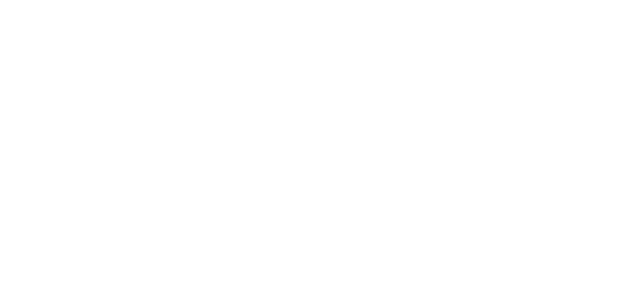
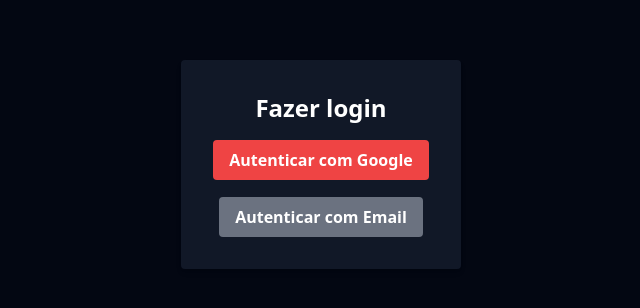
Before and after one commit to yasminlopes/reservas-restaurante, an Angular app: page /login in a window 1280 px wide. Before the commit this address led to /. Shown: the part 236-544 px from the top of the page, without its empty margins (319-959 px from the left). Built offline with nearby package versions, Linux system fonts and the light colour scheme.

Commit message:
feat: adicionar tela de login

```diff
--- a/src/app/app-routing.module.ts
+++ b/src/app/app-routing.module.ts
@@ -4,6 +4,7 @@
 import { CoreModule } from './core/core.module';
 import { FeaturesModule } from './features/features.module';
 import { HomeComponent } from './features/home/containers/home/home.component';
+import { LoginComponent } from './features/login/container/login/login.component';
 
 const routes: Routes = [
   {
@@ -22,6 +23,10 @@
       },
     ],
   },
+  {
+    path: 'login',
+    component: LoginComponent
+  }
 ];
 
 
--- a/src/app/features/features.module.ts
+++ b/src/app/features/features.module.ts
@@ -3,11 +3,12 @@
 import { CoreModule } from '../core/core.module';
 import { HomeComponent } from './home/containers/home/home.component';
 import { CardapioComponent } from './home/components/cardapio/cardapio.component';
+import { LoginComponent } from './login/container/login/login.component';
 
 @NgModule({
   declarations: [
     HomeComponent,
-    CardapioComponent
+    LoginComponent,
   ],
   imports: [
     CommonModule,
--- /dev/null
+++ b/src/app/features/login/container/login/login.component.html
@@ -0,0 +1,10 @@
+<div class="bg-gray-950 h-screen flex justify-center items-center">
+  <div class="bg-gray-900 p-8 rounded shadow-md">
+    <h2 class="text-2xl mb-4 text-center font-bold text-white">Fazer login</h2>
+    <div class="flex flex-col items-center">
+      <app-button label="Autenticar com Google" [style]="'danger'" />
+      <hr class="mt-4">
+      <app-button label="Autenticar com Email" [style]="'secondary'" />
+    </div>
+  </div>
+</div>
```
Also changed, not shown: src/app/features/login/container/login/login.component.ts (added, +10 -0 lines), src/app/features/login/container/login/login.component.scss (added), 1 other file (tests, documents, lock files or other folders).
